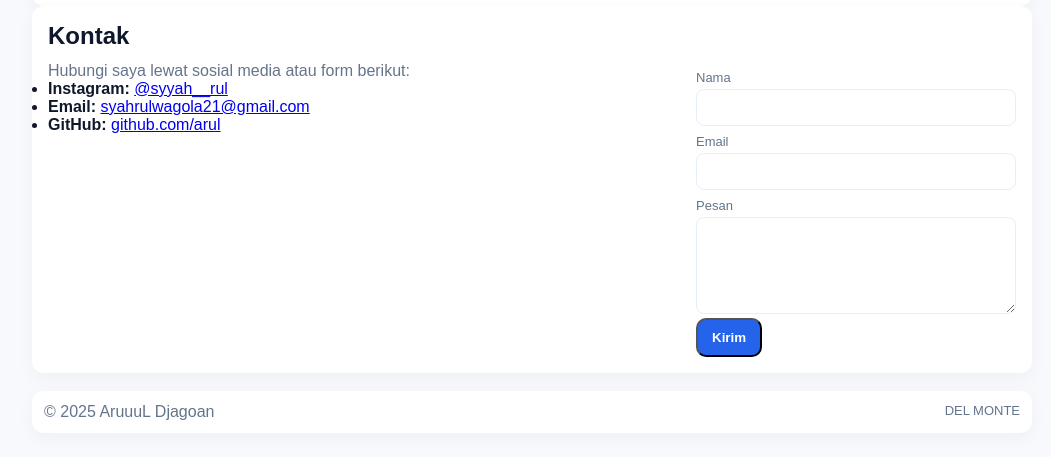
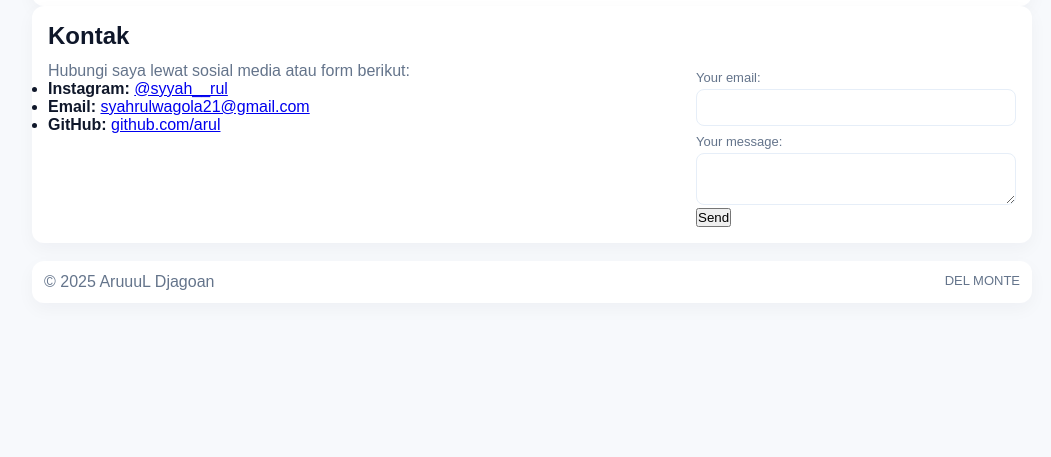
Before and after one commit to syahrulwagola21/arul, a plain HTML site: page index.html in a window 1280 px wide. Shown: the part 2732-3189 px from the top of the page, without its empty margins (108-1159 px from the left). After the commit the page ends 3059 px from the top, so only its background shows below. Drawn offline with Linux system fonts and the light colour scheme.

Commit message:
Update index.html

```diff
--- a/index.html
+++ b/index.html
@@ -151,18 +151,21 @@
           </div>
 
           <aside>
-            <form  action="https://formspree.io/f/mldaakgp" method="POST" enctype="text/plain">
-              <label for="name">Nama</label>
-              <input id="name" name="name" required>
-
-              <label for="email">Email</label>
-              <input id="email" name="email" type="email" required>
-
-              <label for="msg">Pesan</label>
-              <textarea id="msg" name="message" rows="5" required></textarea>
-
-              <button class="btn btn-primary" type="submit">Kirim</button>
-            </form>
+           <form
+  action="https://formspree.io/f/mldaakgp"
+  method="POST"
+>
+  <label>
+    Your email:
+    <input type="email" name="email">
+  </label>
+  <label>
+    Your message:
+    <textarea name="message"></textarea>
+  </label>
+  <!-- your other form fields go here -->
+  <button type="submit">Send</button>
+</form>
           </aside>
         </div>
       </section>
```
